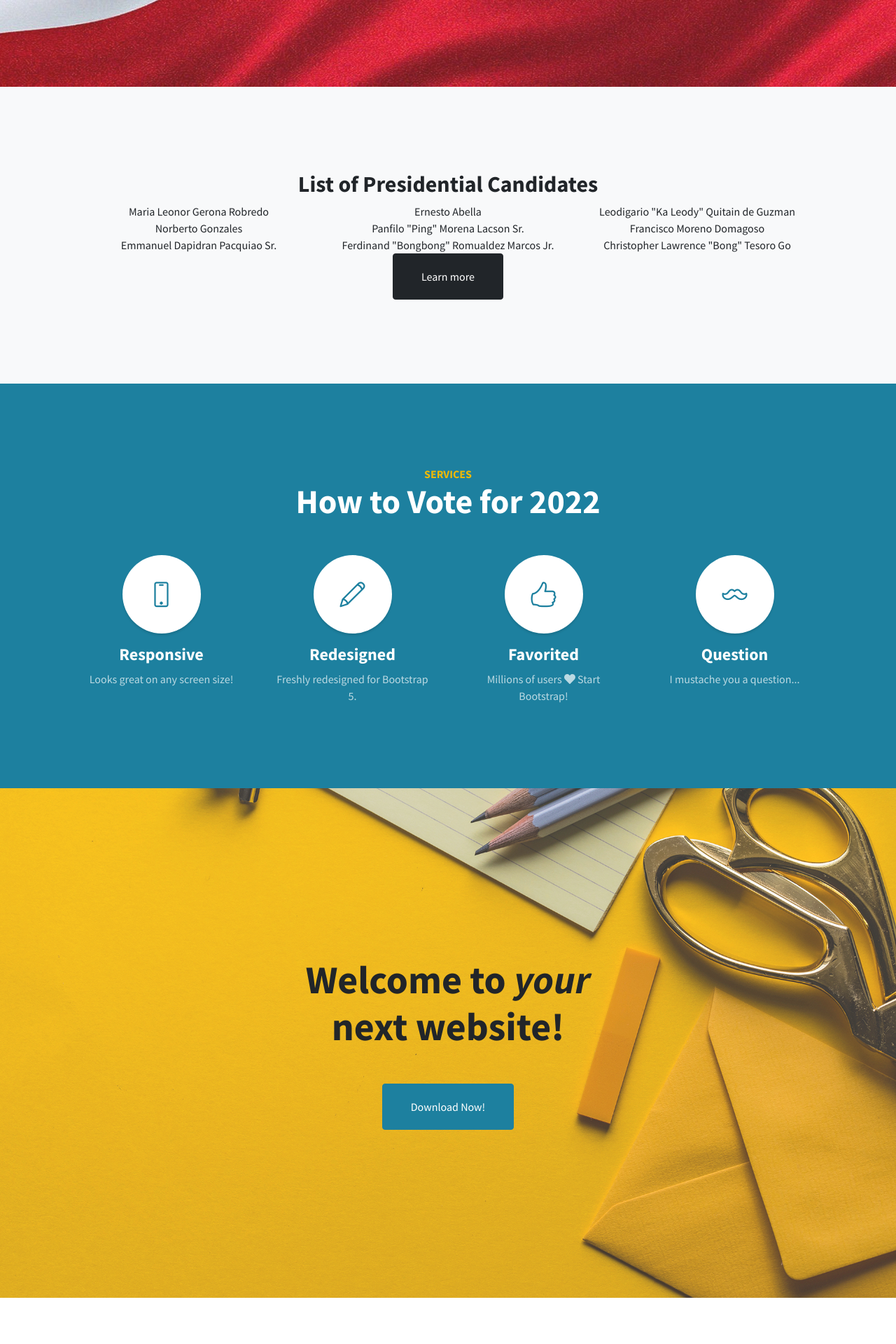
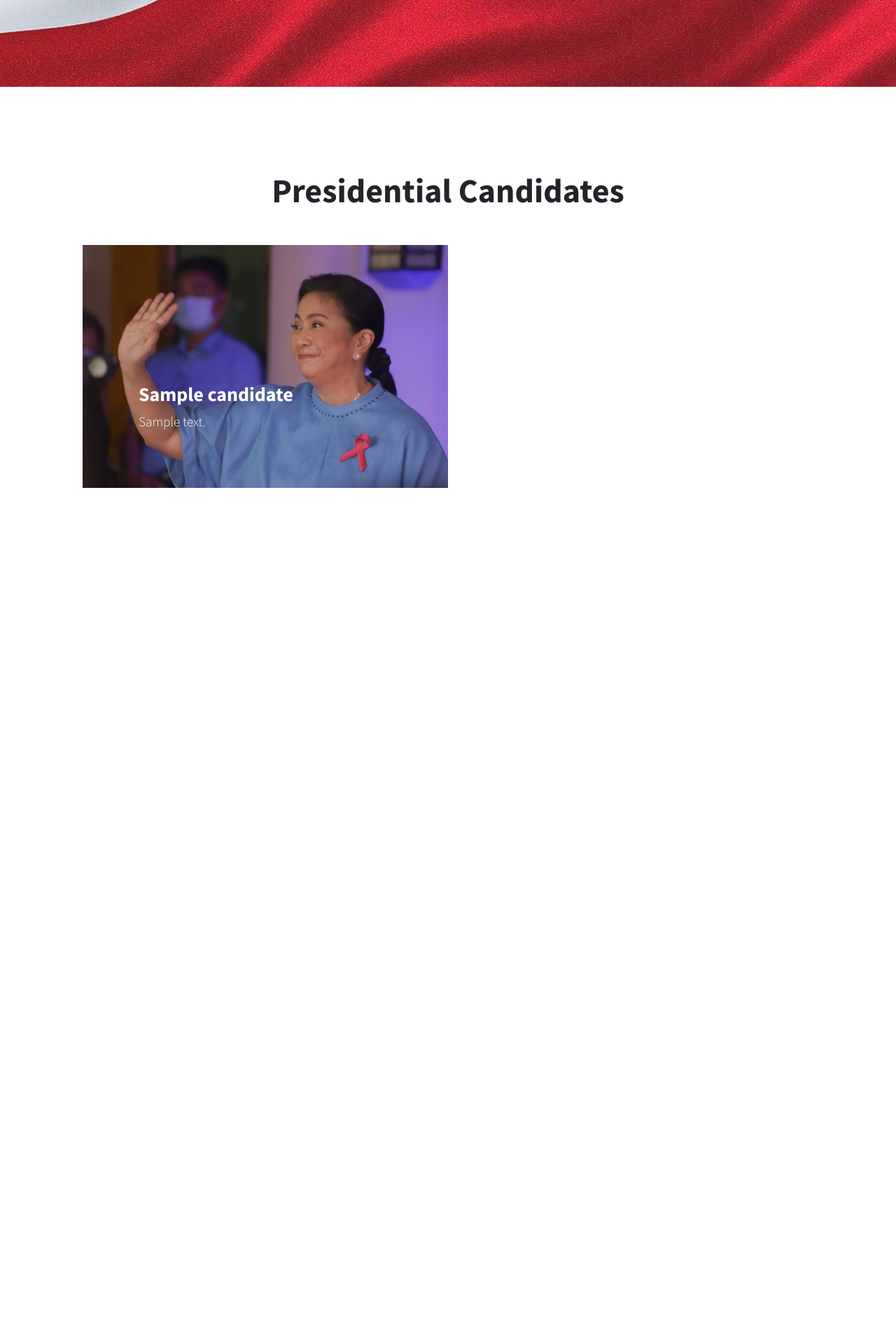
Before and after one commit to joycepestin/cultofkath, a PHP site: page /view.php in a window 1280 px wide. Shown: the part 676-2596 px from the top of the page at 70% size. After the commit the page ends 1373 px from the top, so only its background shows below. Run offline with PHP 8.4, Linux system fonts and the light colour scheme; tables that the repository leaves empty or names only in its code hold one stand-in row (values such as "Sample post"); some libraries are stand-ins or nearby versions.

Commit message:
connected to view

```diff
--- a/server.php
+++ b/server.php
@@ -18,7 +18,7 @@
         $educational_attainment = $_REQUEST["educational_attainment"];
         $legislative_works = $_REQUEST["legislative_works"];
         if($name && $awards && $achievements && $educational_attainment && $legislative_works){
-            $sql = "INSERT INTO candidates(name, achievements, description, educational_attainment, awards, legislative_works) VALUES('$name', '$achievements', '$educational_attainment', '$awards', '$legislative_works')";
+            $sql = "INSERT INTO candidates(name, achievements, description, educational_attainment, awards, legislative_works) VALUES('$name', '$achievements', '$description', '$educational_attainment', '$awards', '$legislative_works')";
             mysqli_query($conn, $sql);
 
             header("Location: index.php?info=added");
--- a/view.php
+++ b/view.php
@@ -1,4 +1,7 @@
 <?php require('components/head.inc.php'); ?>
+<?php
+    include "server.php";
+?>
     <body id="page-top">
         <!-- Navigation-->
         <a class="menu-toggle rounded" href="#"><i class="fas fa-bars"></i></a>
@@ -17,11 +20,11 @@
             <div class="container px-4 px-lg-5 text-center">
                 <h1 class="mb-1">Presidential Candidates</h1>
                 <h3 class="mb-5"><em>For 2022 National Elections</em></h3>
-                <a class="btn btn-primary btn-xl" href="#about">Find Out More</a>
+                <a class="btn btn-primary btn-xl" href="#portfolio">Find Out More</a>
             </div>
         </header>
         <!-- About-->
-        <section class="content-section bg-light" id="about">
+        <!-- <section class="content-section bg-light" id="about">
             <div class="container px-4 px-lg-5 text-center">
                 <div class="row gx-4 gx-lg-5 justify-content-center">
                     <div class="row-list-of-candidates">
@@ -47,9 +50,9 @@
                     </div>
                 </div>
             </div>
-        </section>
+        </section> -->
         <!-- Services-->
-        <section class="content-section bg-primary text-white text-center" id="services">
+        <!-- <section class="content-section bg-primary text-white text-center" id="services">
             <div class="container px-4 px-lg-5">
                 <div class="content-section-heading">
                     <h3 class="text-secondary mb-0">Services</h3>
@@ -82,9 +85,9 @@
                     </div>
                 </div>
             </div>
-        </section>
+        </section> -->
         <!-- Callout-->
-        <section class="callout">
+        <!-- <section class="callout">
             <div class="container px-4 px-lg-5 text-center">
                 <h2 class="mx-auto mb-5">
                     Welcome to
@@ -93,16 +96,29 @@
                 </h2>
                 <a class="btn btn-primary btn-xl" href="https://startbootstrap.com/theme/stylish-portfolio/">Download Now!</a>
             </div>
-        </section>
+        </section> -->
         <!-- Portfolio-->
         <section class="content-section" id="portfolio">
             <div class="container px-4 px-lg-5">
                 <div class="content-section-heading text-center">
-                    <h3 class="text-secondary mb-0">Portfolio</h3>
                     <h2 class="mb-5">Presidential Candidates</h2>
                 </div>
                 <div class="row gx-0">
+
+                <?php foreach($query as $q){?>
                     <div class="col-lg-6">
+                        <a class="portfolio-item" href="candidate.php?id=<?php echo $q['id']; ?>">
+                            <div class="caption">
+                                <div class="caption-content">
+                                    <div class="h3"><?php echo $q['name'];?></div>
+                                    <p class="mb-0"><?php echo $q['description'];?></p>
+                                </div>
+                            </div>
+                            <img class="img-fluid" src="assets/img/leni3.jpg" alt="..." />
+                        </a>
+                    </div>
+                <?php } ?>
+                    <!-- <div class="col-lg-6">
                         <a class="portfolio-item" href="leni.php">
                             <div class="caption">
                                 <div class="caption-content">
@@ -205,25 +221,25 @@
                             </div>
                             <img class="img-fluid" src="assets/img/bongo.jpg" alt="..." />
                         </a>
-                    </div>
+                    </div> -->
 
                 </div>
             </div>
         </section>
         <!-- Call to Action-->
-        <section class="content-section bg-primary text-white">
+        <!-- <section class="content-section bg-primary text-white">
             <div class="container px-4 px-lg-5 text-center">
                 <h2 class="mb-4">The buttons below are impossible to resist...</h2>
                 <a class="btn btn-xl btn-light me-4" href="#!">Click Me!</a>
                 <a class="btn btn-xl btn-dark" href="#!">Look at Me!</a>
             </div>
-        </section>
+        </section> -->
         <!-- Map-->
-        <div class="map" id="contact">
+        <!-- <div class="map" id="contact">
             <iframe src="https://maps.google.com/maps?f=q&amp;source=s_q&amp;hl=en&amp;geocode=&amp;q=Twitter,+Inc.,+Market+Street,+San+Francisco,+CA&amp;aq=0&amp;oq=twitter&amp;sll=28.659344,-81.187888&amp;sspn=0.128789,0.264187&amp;ie=UTF8&amp;hq=Twitter,+Inc.,+Market+Street,+San+Francisco,+CA&amp;t=m&amp;z=15&amp;iwloc=A&amp;output=embed"></iframe>
             <br />
             <small><a href="https://maps.google.com/maps?f=q&amp;source=embed&amp;hl=en&amp;geocode=&amp;q=Twitter,+Inc.,+Market+Street,+San+Francisco,+CA&amp;aq=0&amp;oq=twitter&amp;sll=28.659344,-81.187888&amp;sspn=0.128789,0.264187&amp;ie=UTF8&amp;hq=Twitter,+Inc.,+Market+Street,+San+Francisco,+CA&amp;t=m&amp;z=15&amp;iwloc=A"></a></small>
-        </div>
+        </div> -->
 
         <!-- Scroll to Top Button-->
         <a class="scroll-to-top rounded" href="#page-top"><i class="fas fa-angle-up"></i></a>
@@ -232,4 +248,3 @@
         <!-- Core theme JS-->
         <script src="js/scripts.js"></script>
     </body>
-<?php require('components/footer.inc.php'); ?>
```
